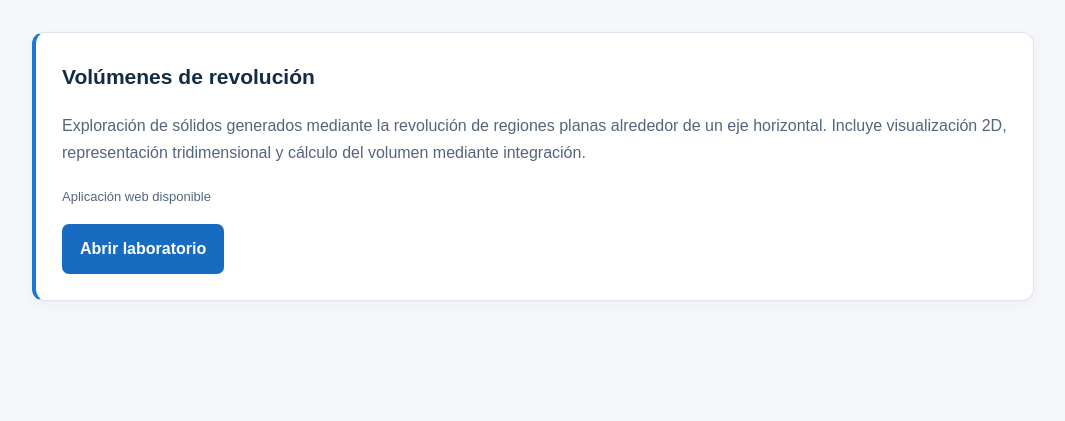
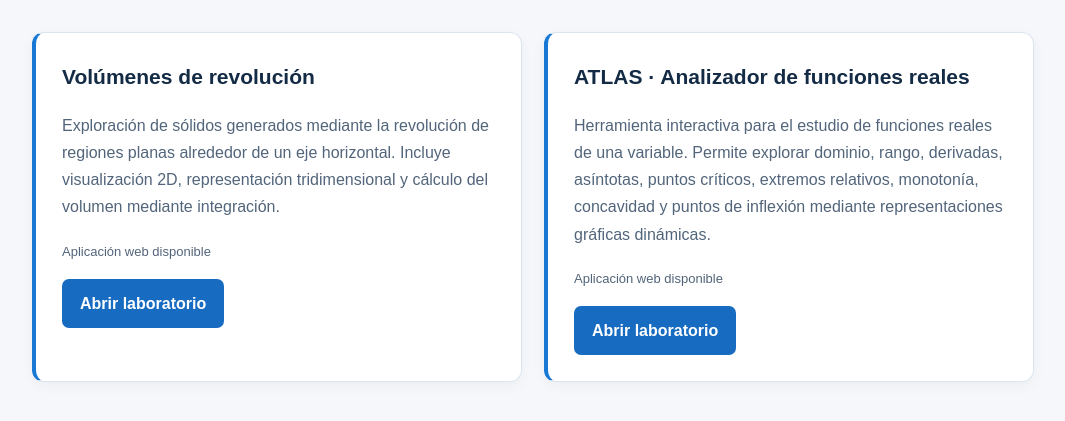
Before and after one commit to LindolfoMallqui/mallqui-academic, a plain HTML site: page laboratorios/python.html in a window 1280 px wide. Shown: the part 259-680 px from the top of the page, without its empty margins (107-1172 px from the left). Drawn offline with Linux system fonts and the light colour scheme.

Commit message:
Incorporar ATLAS al Laboratorio Python

```diff
--- a/laboratorios/python.html
+++ b/laboratorios/python.html
@@ -139,10 +139,38 @@
           Abrir laboratorio
           </a>
         </div>
+
+      </article>
+
+      <article class="lab-card">
+        <h2>ATLAS · Analizador de funciones reales</h2>
+        <p>
+          Herramienta interactiva para el estudio de
+          funciones reales de una variable. Permite
+          explorar dominio, rango, derivadas,
+          asíntotas, puntos críticos, extremos
+          relativos, monotonía, concavidad y
+          puntos de inflexión mediante
+          representaciones gráficas dinámicas.
+        </p>
+
+        <span class="lab-status">
+          Aplicación web disponible
+        </span>
+
+        <div>
+          <a class="lab-link"
+             href="https://atlas-funciones-mallqui.streamlit.app/"
+             target="_blank"
+             rel="noopener noreferrer">
+            Abrir laboratorio
+          </a>
+        </div>
       </article>
 
     </section>
 
   </main>
+
 </body>
 </html>
```
